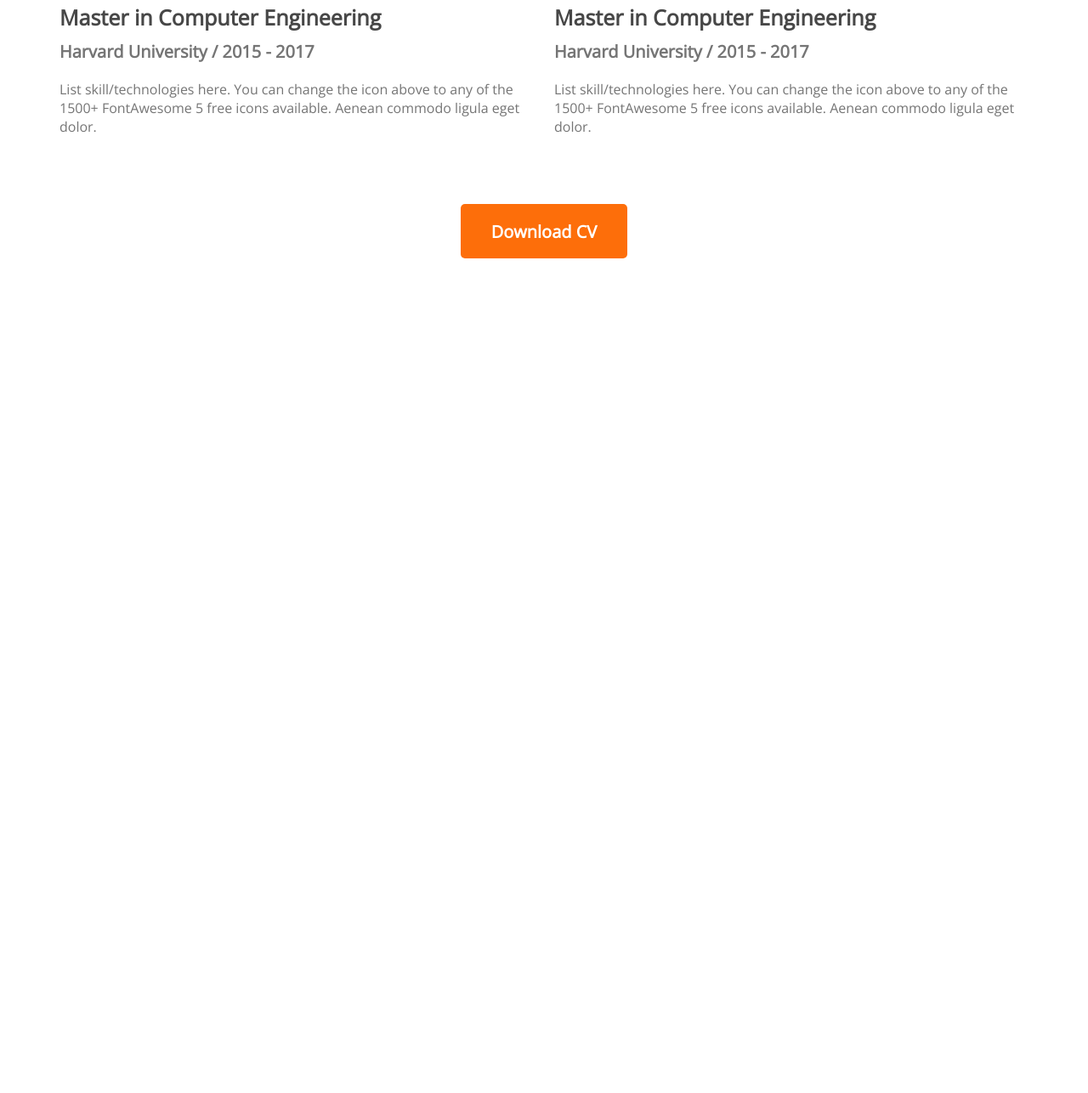
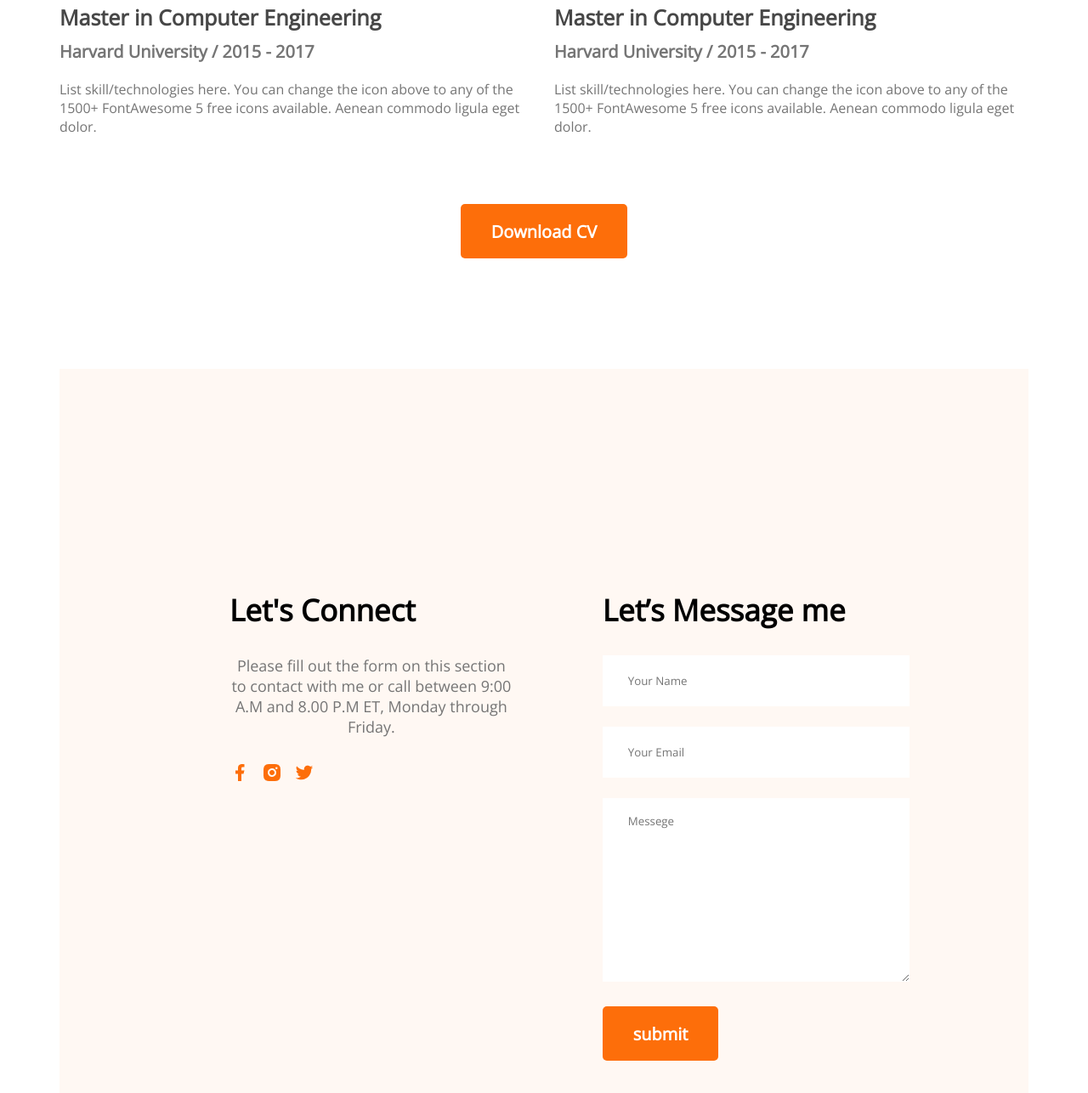
Before and after one commit to Nurealom405/portfolio, a plain HTML site: page index.html in a window 1280 px wide. Shown: the part 2944-4230 px from the top of the page at 85% size. Before the commit the page ends 3248 px from the top, so only its background shows below. Drawn offline with nearby package versions, Linux system fonts and the light colour scheme.

Commit message:
all complete

```diff
--- a/index.html
+++ b/index.html
@@ -169,6 +169,31 @@
                 <button class="btn-primary">Download CV</button>
             </div>
       </section>
+      <!-- contact and footer -->
+      <section class="contact">
+        <div>
+            <h3 class="section-title">Let's Connect</h3>
+            <p class="section-description">Please fill out the form on this section to contact with me or call between 9:00 A.M and 8.00 P.M ET, Monday through Friday.</p>
+            <a href="">
+                <img src="images/icons/facebook.png" alt="">
+            </a>
+            <a href="">
+                <img src="images/icons/insta.png" alt="">
+            </a>
+            <a href="">
+                <img src="images/icons/twitter.png" alt="">
+            </a>
+        </div>
+        <div>
+            <h3 class="section-title">Let’s Message me</h3>
+            <form action="">
+                <input type="text" name="" id="" placeholder="Your Name">
+                <input type="email" name="" id="" placeholder="Your Email">
+                <textarea name="" id="" cols="30" rows="10" placeholder="Messege"></textarea>
+                <input class="btn-primary" type="submit" value="submit">
+            </form>
+        </div>
+      </section>
     </main>
     <footer></footer>
   </body>
--- a/styles/portfolio-style.css
+++ b/styles/portfolio-style.css
@@ -169,3 +169,26 @@ section {
     margin-top: 50px;
     text-align: center;
 }
+/* contact and footer style */
+.contact{
+    display: flex;
+    gap: 105px;
+    background: #FFF8F3;
+    padding: 130px 200px;
+}
+.contact .section-title{
+    text-align: left;
+}
+.contact input[type="text"], input[type="email"], textarea{
+    margin-bottom: 24px;
+    border: 0;
+    width: 100%;
+    padding: 18px 30px;
+}
+input{
+    height: 24px;
+}
+.contact a{
+    text-decoration: none;
+    margin-right: 10px;
+}
```
